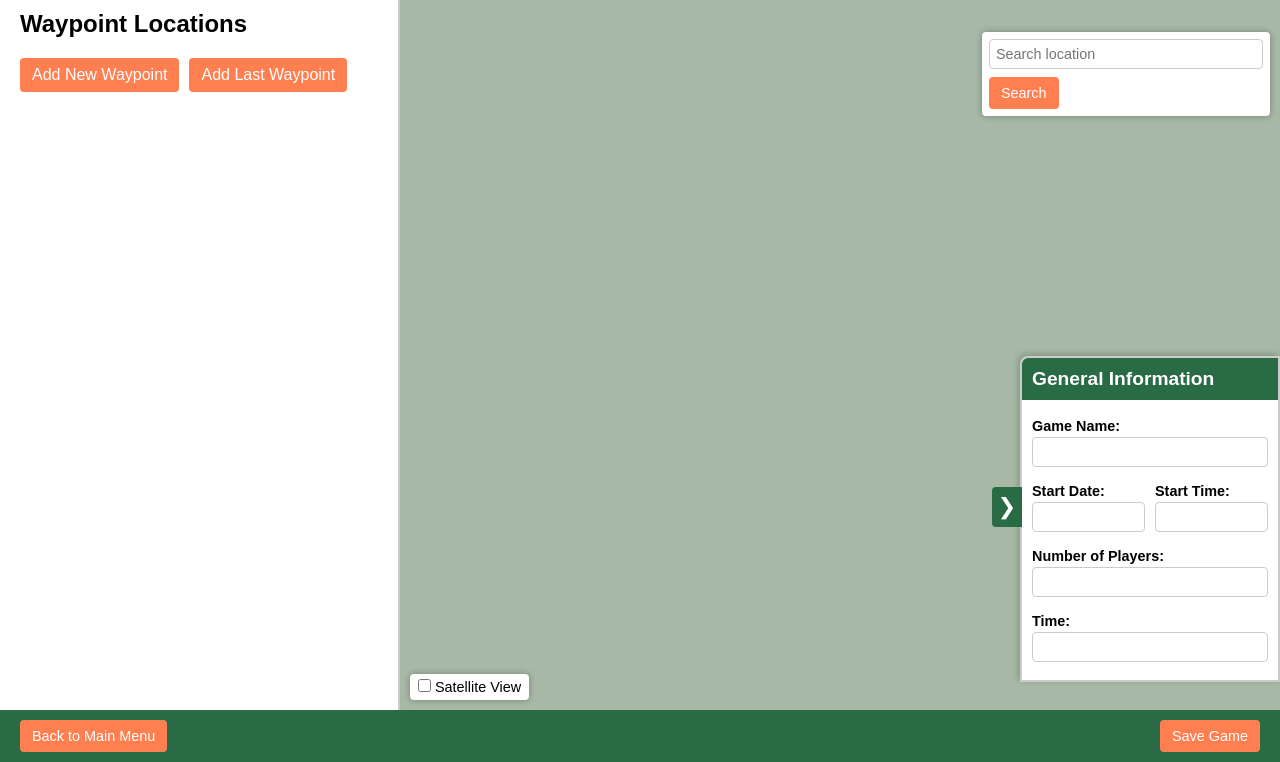
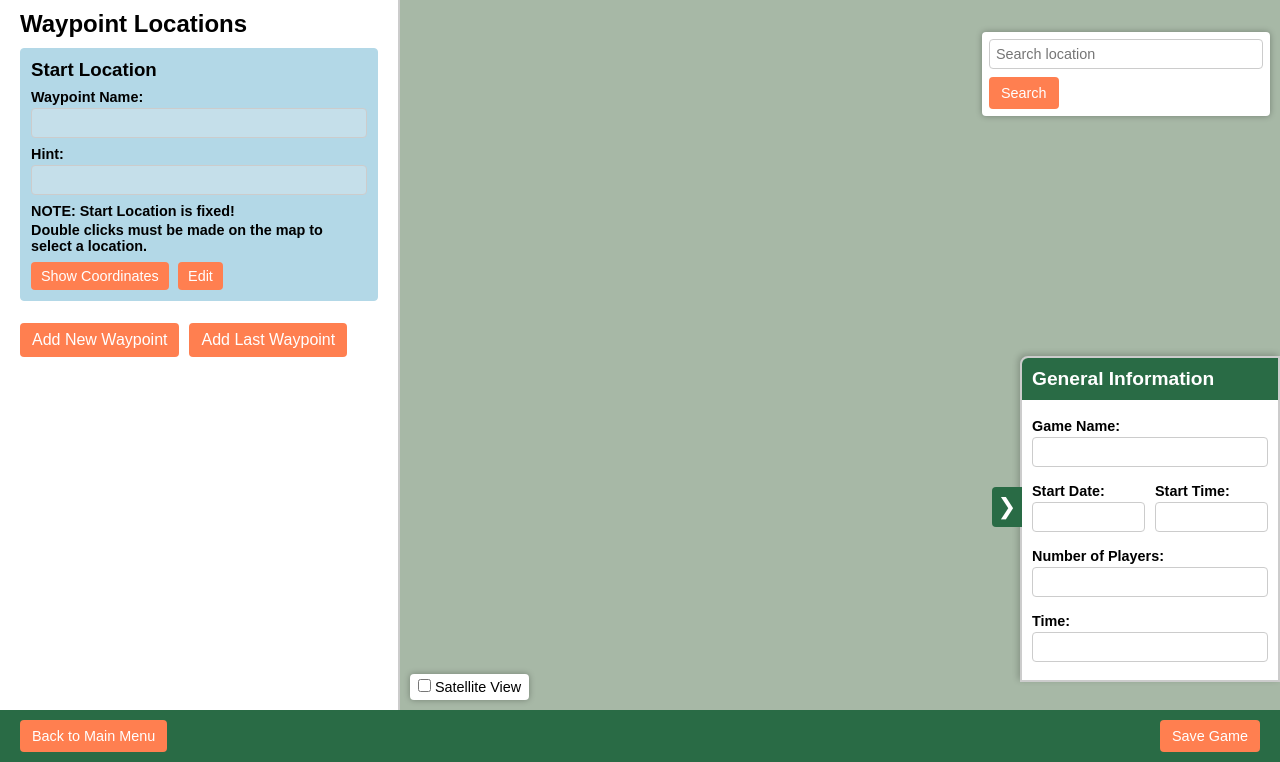
Before and after one commit to GeoDeer/geodeer-server, a Django app: template game/templates/game/create_manage.html in a window 1280 px wide. Shown: the part 38-800 px from the top of the page. Run offline with Django 5.2, Linux system fonts and the light colour scheme; the template is opened without the code that fills it, so the values that code supplies are empty.

Commit message:
create-manage

```diff
--- a/game/models.py
+++ b/game/models.py
@@ -46,7 +46,7 @@ class Waypoint(models.Model):
     is_last = models.BooleanField(default=False)
     lat = models.FloatField()
     lon = models.FloatField()
-    height = models.FloatField()
+    height = models.FloatField(null=True, blank=True)
     hint = models.TextField()
     question = models.TextField()
     answer = models.TextField()
--- a/game/templates/game/create_manage.html
+++ b/game/templates/game/create_manage.html
@@ -264,7 +264,8 @@
     <div id="sidebar">
       <h2>Waypoint Locations</h2>
       {% for wp in game.waypoints.all %}
-      <div class="waypoint-box" data-index="{{ forloop.counter }}" data-id="{{ wp.waypoint_id }}" {% if forloop.last %}data-last="true"{% endif %}>
+        <div class="waypoint-box" data-index="{{ forloop.counter }}" data-id="{{ wp.waypoint_id }}"
+             {% if not forloop.first and forloop.last %}data-last="true"{% endif %}>
         <h3>
           {% if forloop.first %}Start Location{% elif forloop.last %}Last Waypoint{% else %}{{ forloop.counter|add:"-1" }}. Waypoint{% endif %}
         </h3>
@@ -292,7 +293,21 @@
         <button class="btn-delete" onclick="deletePin({{ forloop.counter }})">Delete</button>
         {% endif %}
       </div>
+      {% empty %}
+        <div class="waypoint-box" data-index="1">
+          <h3>Start Location</h3>
+          <label>Waypoint Name:</label>
+          <input type="text" class="wp-name" disabled />
+          <label>Hint:</label>
+          <input type="text" class="wp-hint" disabled />
+          <label>NOTE: Start Location is fixed!</label>
+          <label>Double clicks must be made on the map to select a location.</label>
+          <button class="btn-coord" onclick="showCoordinates(1)">Show Coordinates</button>
+          <button class="btn-edit" onclick="editPin(1)">Edit</button>
+          <button class="btn-save-pin" onclick="savePin(1)" style="display:none;">Save</button>
+        </div>
       {% endfor %}
+
       <div id="locationButtons" style="display:flex;gap:10px;margin-top:10px;">
         <button id="addWaypointBtn" class="save-locations-btn" onclick="addNewWaypoint()">Add New Waypoint</button>
         <button id="addLastLocationBtn" class="save-locations-btn" onclick="addLastLocation()">Add Last Waypoint</button>
@@ -409,9 +424,13 @@
   {% endfor %}
 
   if (coordList.length) {
-    var sLat = 0, sLng = 0;
+    let sLat = 0, sLng = 0;
     coordList.forEach(c => { sLat += c[0]; sLng += c[1]; });
     map.setView([sLat / coordList.length, sLng / coordList.length], 15);
+  } else {
+    const defaultCenter = [39.47429693203053, 32.93574419984895];
+    const defaultZoom   = 3;
+    map.setView(defaultCenter, defaultZoom);
   }
 
   function savePin(i) {
@@ -470,9 +489,7 @@
     }
 
     if (box) box.remove();
-
   }
-
 
   map.on('dblclick', function (e) {
     if (currentEditIndex === null) {
```
